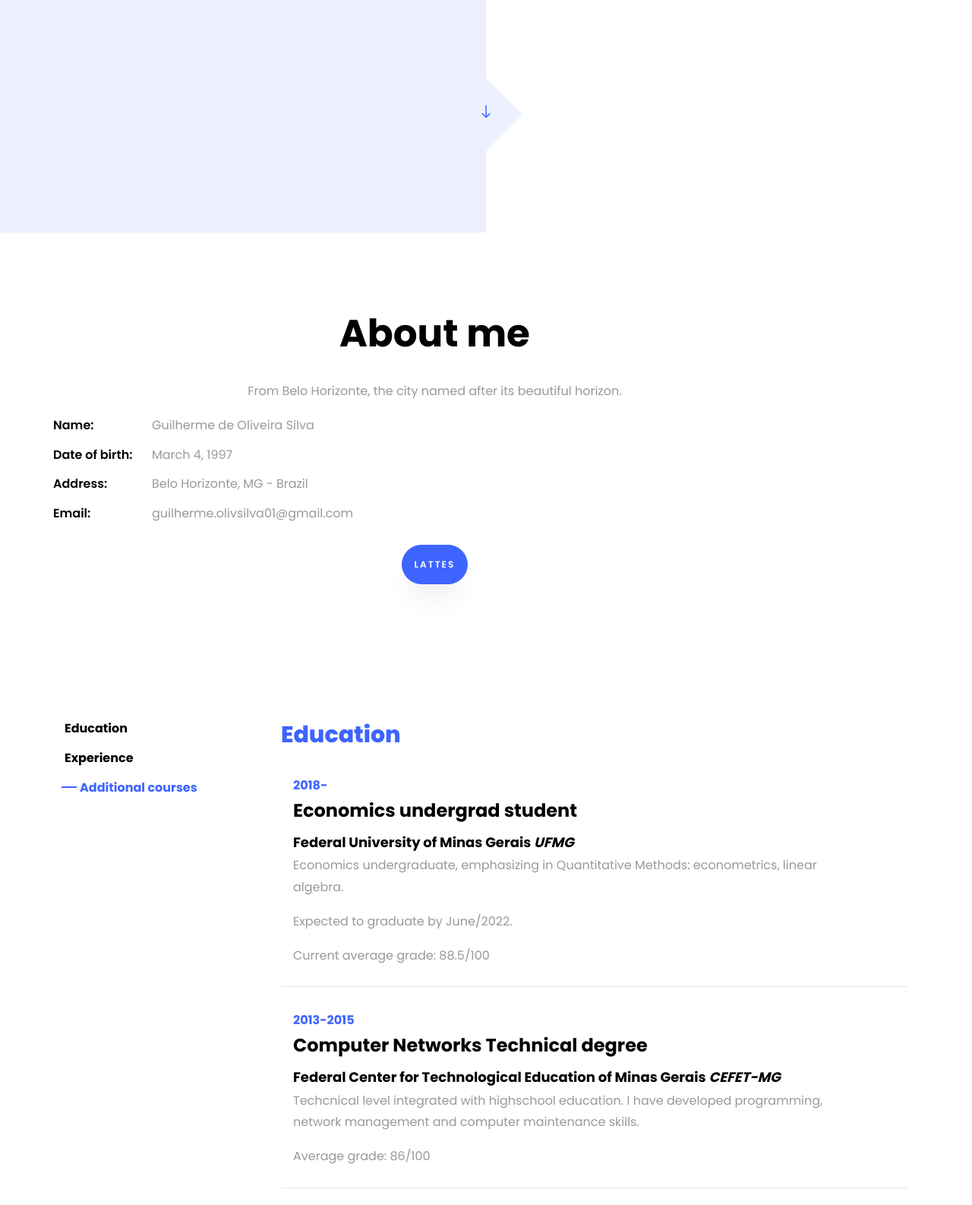
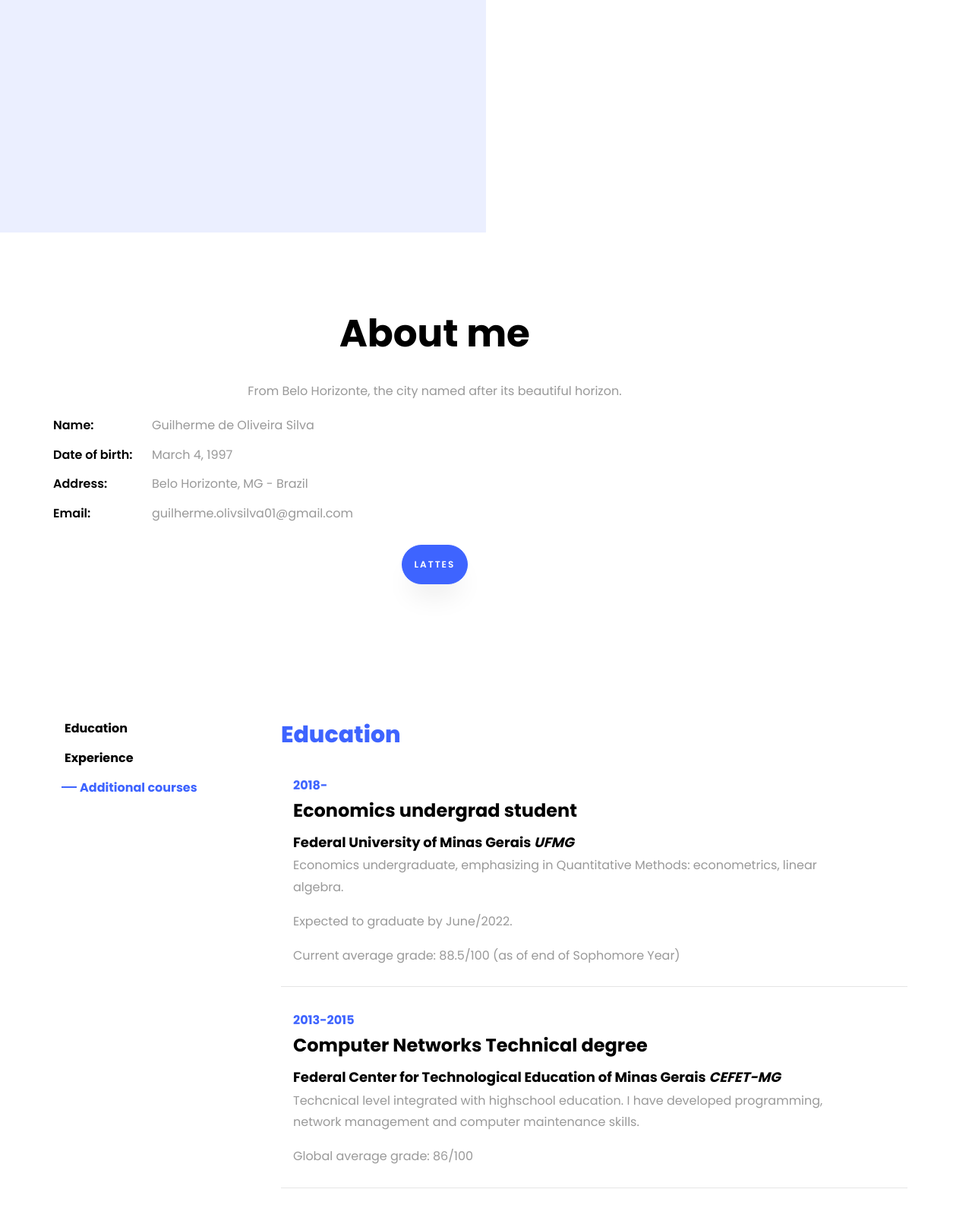
Before and after one commit to guilhermeolivsilva/guilhermeolivsilva.github.io, a plain HTML site: page index.html in a window 1280 px wide. Shown: the part 494-2080 px from the top of the page at 76% size. Drawn offline with Linux system fonts and the light colour scheme; files whose address does not match are found by name.

Commit message:
Minor fixes. Removal of the 'mouse-wheel' component.

```diff
--- a/index.html
+++ b/index.html
@@ -34,7 +34,7 @@
 
 	<nav class="navbar navbar-expand-lg navbar-dark ftco_navbar ftco-navbar-light site-navbar-target" id="ftco-navbar">
 		<div class="container">
-		  <a class="navbar-brand" href="index.html"><span>G</span>uilherme</a>
+		  <a class="navbar-brand" href="index.html"><span>G.</span>Silva</a>
 		  <button class="navbar-toggler js-fh5co-nav-toggle fh5co-nav-toggle" type="button" data-toggle="collapse" data-target="#ftco-nav" aria-controls="ftco-nav" aria-expanded="false" aria-label="Toggle navigation">
 			<span class="oi oi-menu"></span> Menu
 		  </button>
@@ -68,11 +68,6 @@
 			</div>
 		  </div>
 		</div>
-	  <div class="mouse">
-				<a href="#" class="mouse-icon">
-					<div class="mouse-wheel"><span class="ion-ios-arrow-round-down"></span></div>
-				</a>
-			</div>
 	</section>
 
 	<section class="ftco-about img ftco-section ftco-no-pt ftco-no-pb" id="about-section">
@@ -122,7 +117,7 @@
 								<span class="position">Federal University of Minas Gerais <em>UFMG</em></span>
 								<p>Economics undergraduate, emphasizing in Quantitative Methods: econometrics, linear algebra.</p>
 								<p>Expected to graduate by June/2022.</p>
-								<p>Current average grade: 88.5/100</p>
+								<p>Current average grade: 88.5/100 (as of end of Sophomore Year)</p>
 							</div>
 						</div>
 						<div class="resume-wrap d-flex ftco-animate">
@@ -131,7 +126,7 @@
 								<h2>Computer Networks Technical degree</h2>
 								<span class="position">Federal Center for Technological Education of Minas Gerais <em>CEFET-MG</em></span>
 								<p>Techcnical level integrated with highschool education. I have developed programming, network management and computer maintenance skills.</p>
-								<p>Average grade: 86/100</p>
+								<p>Global average grade: 86/100</p>
 							</div>
 						</div>
 					  </div>
```
